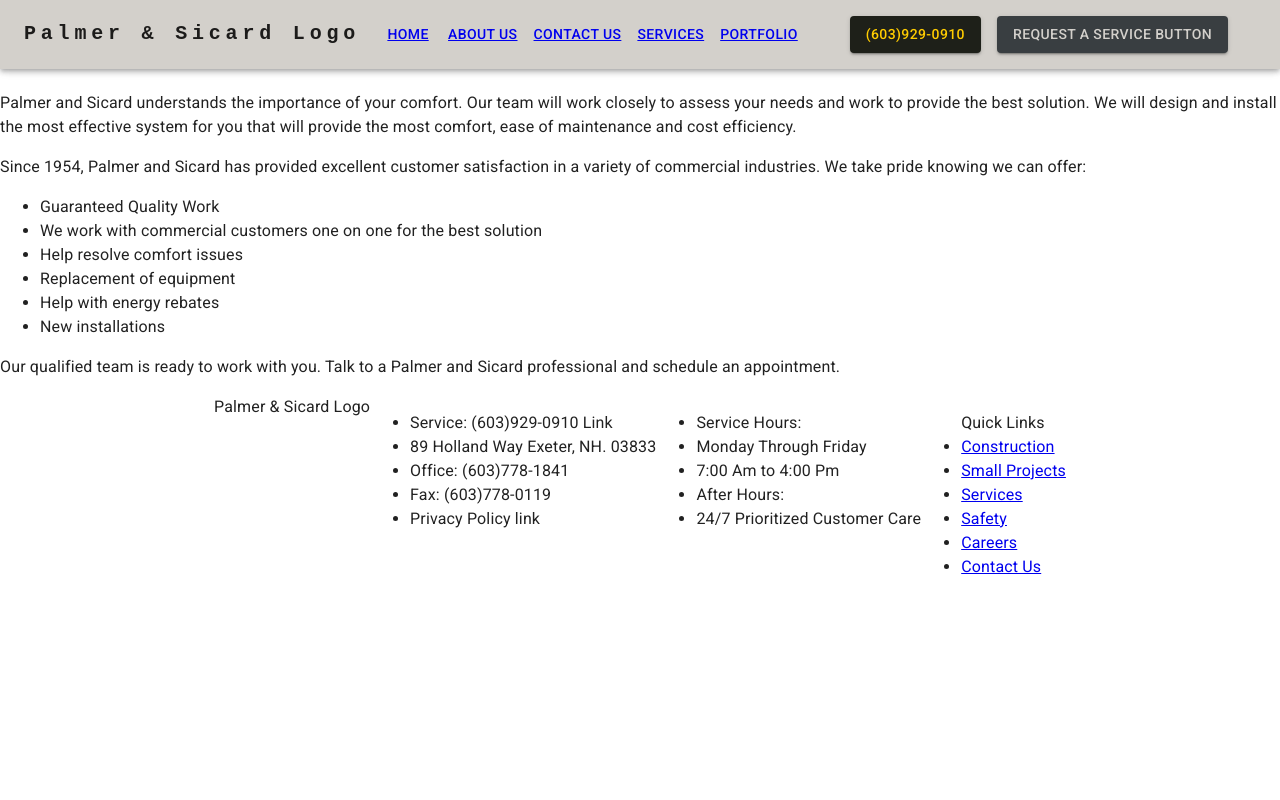
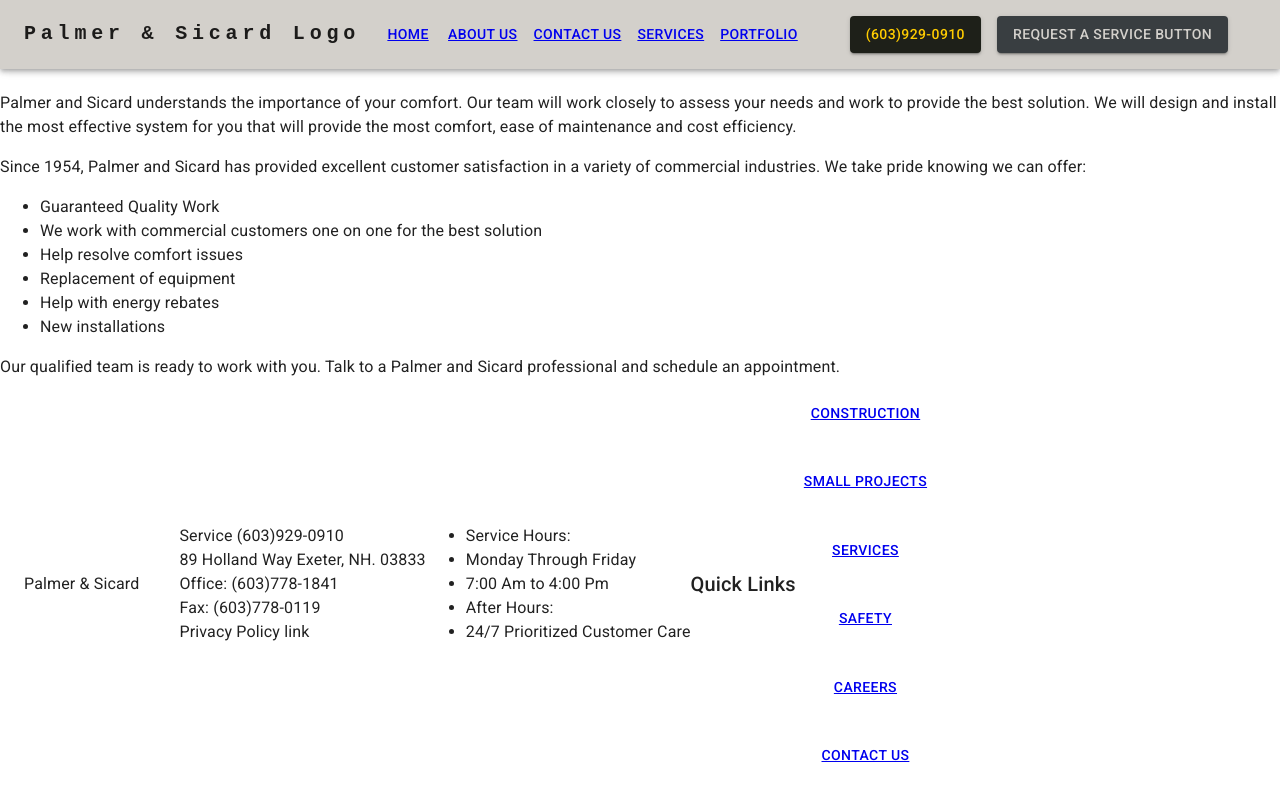
Before and after one commit to Bradleydion/p-swebsite, a React (Create React App) app: page /SmallProjects in a window 1280 px wide. Built offline with nearby package versions, Linux system fonts and the light colour scheme.

Commit message:
waiting on more of the assets

```diff
--- a/src/components/Footer.js
+++ b/src/components/Footer.js
@@ -1,18 +1,39 @@
-import { BottomNavigation } from "@mui/material";
+import {
+  BottomNavigation,
+  Typography,
+  Button,
+  Box,
+  Stack,
+  Toolbar,
+} from "@mui/material";
+import { Container } from "@mui/system";
 import React from "react";
 import { BrowserRouter as Router, Route, Link, Routes } from "react-router-dom";
+
+const pages = [
+  <Link to="/Construction">Construction</Link>,
+  <Link to="/SmallProjects">Small Projects</Link>,
+  <Link to="/Services">Services</Link>,
+  <Link to="/Safety">Safety</Link>,
+  <Link to="/Careers">Careers</Link>,
+  <Link to="/ContactUs">Contact Us</Link>,
+];
 
 export default function Footer() {
   return (
     <section className="footer">
       <BottomNavigation>
-        <a>Palmer & Sicard Logo</a>
+        <Container maxWidth="xl">
+          <Toolbar disableGutters>
+            <Typography variant="subtitle1"> Palmer & Sicard</Typography>
             <ul>
-          <li>Service: (603)929-0910 Link</li>
-          <li>89 Holland Way Exeter, NH. 03833</li>
-          <li>Office: (603)778-1841 </li>
-          <li>Fax: (603)778-0119</li>
-          <li>Privacy Policy link</li>
+              <Typography variant="body1"> Service (603)929-0910</Typography>
+              <Typography variant="body1">
+                89 Holland Way Exeter, NH. 03833
+              </Typography>
+              <Typography variant="body1">Office: (603)778-1841 </Typography>
+              <Typography variant="body1">Fax: (603)778-0119</Typography>
+              <Typography variant="body1">Privacy Policy link</Typography>
             </ul>
             <ul>
               <li>Service Hours:</li>
@@ -21,27 +42,25 @@
               <li>After Hours:</li>
               <li>24/7 Prioritized Customer Care</li>
             </ul>
-        <ul>
-          <a>Quick Links</a>
-          <li>
-            <Link to="/Construction">Construction</Link>
-          </li>
-          <li>
-            <Link to="/SmallProjects">Small Projects</Link>
-          </li>
-          <li>
-            <Link to="/Services">Services</Link>
-          </li>
-          <li>
-            <Link to="/Safety">Safety</Link>
-          </li>
-          <li>
-            <Link to="/Careers">Careers</Link>
-          </li>
-          <li>
-            <Link to="/ContactUs">Contact Us</Link>
-          </li>
-        </ul>
+            <Typography variant="h6"> Quick Links</Typography>
+            <Box sx={{ flexGrow: 1, display: { xs: "none", md: "flex" } }}>
+              <Stack
+                direction={{ xs: "column" }}
+                spacing={{ xs: 1, sm: 2, md: 4 }}
+              >
+                {pages.map((page) => (
+                  <Button
+                    color="secondary"
+                    key={page}
+                    sx={{ my: 2, color: "white", display: "block" }}
+                  >
+                    {page}
+                  </Button>
+                ))}
+              </Stack>
+            </Box>
+          </Toolbar>
+        </Container>
       </BottomNavigation>
     </section>
   );
```
Lines whose indentation alone changed are shown as unchanged.
